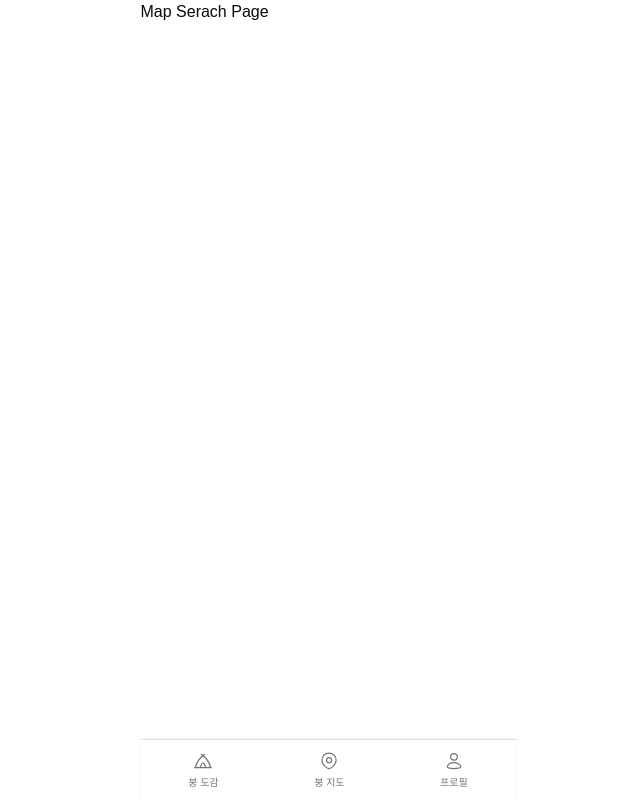
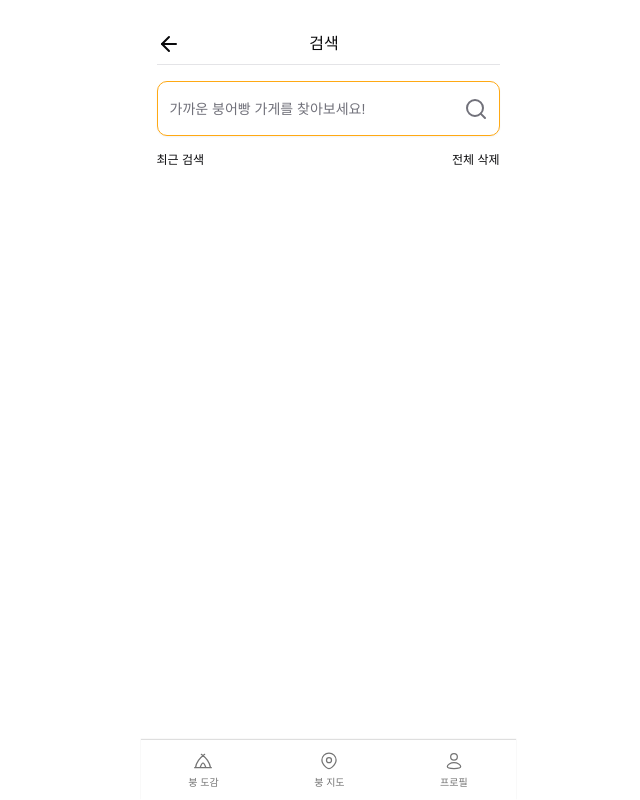
Before and after one commit to muffin9/bungmakase, a Next.js app: page /map/search in a window 1280 px wide. Shown: the whole page, without its empty margins (312-952 px from the left). Built offline with nearby package versions, Linux system fonts and the light colour scheme; a web font is replaced by a local one.

Commit message:
feature: 지도 - 검색 페이지 UI 구현, 최근검색 컴포넌트 적용

```diff
--- a/package.json
+++ b/package.json
@@ -15,6 +15,7 @@
     "@hookform/resolvers": "^3.10.0",
     "@radix-ui/react-dialog": "^1.1.5",
     "@radix-ui/react-label": "^2.1.2",
+    "@radix-ui/react-separator": "^1.1.2",
     "@radix-ui/react-slot": "^1.1.1",
     "@shadcn/ui": "^0.0.4",
     "@tanstack/react-query": "^5.64.2",
--- a/src/app/map/page.tsx
+++ b/src/app/map/page.tsx
@@ -13,7 +13,7 @@ export default function MapPage() {
     <section>
       <KakaoMap>
         <header
-          className={`px-4 absolute left-[50%] -translate-x-1/2 top-12 z-${zIndex.mapHeader}`}
+          className={`px-4 w-full absolute left-[50%] -translate-x-1/2 top-12 z-${zIndex.mapHeader}`}
         >
           <SearchInput
             placeholder={'가까운 붕어빵 가게를 찾아보세요!'}
--- a/src/app/map/search/page.tsx
+++ b/src/app/map/search/page.tsx
@@ -1,3 +1,19 @@
+import BackButton from '@/components/common/BackButton';
+import { SearchForm } from '@/components/SearchForm';
+import { Separator } from '@/components/ui/separator';
+
 export default function MapSearchPage() {
-  return <section>Map Serach Page</section>;
+  return (
+    <section className="h-screen px-4 py-8">
+      <header className="flex justify-between mb-2">
+        <BackButton />
+        <span>검색</span>
+        <div className="mr-8" />
+      </header>
+      <Separator />
+      <div className="py-4">
+        <SearchForm />
+      </div>
+    </section>
+  );
 }
--- /dev/null
+++ b/src/components/RecentSearchForm/index.tsx
@@ -0,0 +1,40 @@
+'use client';
+
+import { useRecentSearches } from '@/hooks/useRecentSearches';
+import Image from 'next/image';
+
+export function RecentSearchForm() {
+  const { recentSearches, removeRecentSearch, clearRecentSearches } =
+    useRecentSearches();
+
+  return (
+    <div className="flex flex-col">
+      <header className="py-4 flex justify-between">
+        <span className="text-xs">최근 검색</span>
+        <span
+          className="text-xs font-light cursor-pointer"
+          onClick={clearRecentSearches}
+        >
+          전체 삭제
+        </span>
+      </header>
+      <div className="flex flex-col gap-2">
+        {recentSearches.map((term) => (
+          <div key={term} className="flex justify-between">
+            {/* TODO: 검색 성공시, addRecentSearch 함수로 최근 검색어에 추가  */}
+            <p className="w-full cursor-pointer">{term}</p>
+            <button onClick={() => removeRecentSearch(term)}>
+              <Image
+                src="/images/svg/delete.svg"
+                width={16}
+                height={16}
+                alt="recent-search"
+                className="cursor-pointer"
+              />
+            </button>
+          </div>
+        ))}
+      </div>
+    </div>
+  );
+}
--- /dev/null
+++ b/src/components/SearchForm/index.tsx
@@ -0,0 +1,20 @@
+'use client';
+
+import { SearchInput } from '@/components/common/SearchInput';
+import { RecentSearchForm } from '../RecentSearchForm';
+import { useSearchValue } from '@/hooks/useSearchValue';
+
+export function SearchForm() {
+  const { value, handleChange } = useSearchValue();
+
+  return (
+    <div className="flex flex-col">
+      <SearchInput
+        placeholder="가까운 붕어빵 가게를 찾아보세요!"
+        value={value}
+        onChange={handleChange}
+      />
+      {value ? <div>Search Result List</div> : <RecentSearchForm />}
+    </div>
+  );
+}
--- /dev/null
+++ b/src/components/ui/separator.tsx
@@ -0,0 +1,31 @@
+"use client"
+
+import * as React from "react"
+import * as SeparatorPrimitive from "@radix-ui/react-separator"
+
+import { cn } from "@/lib/utils"
+
+const Separator = React.forwardRef<
+  React.ElementRef<typeof SeparatorPrimitive.Root>,
+  React.ComponentPropsWithoutRef<typeof SeparatorPrimitive.Root>
+>(
+  (
+    { className, orientation = "horizontal", decorative = true, ...props },
+    ref
+  ) => (
+    <SeparatorPrimitive.Root
+      ref={ref}
+      decorative={decorative}
+      orientation={orientation}
+      className={cn(
+        "shrink-0 bg-border",
+        orientation === "horizontal" ? "h-[1px] w-full" : "h-full w-[1px]",
+        className
+      )}
+      {...props}
+    />
+  )
+)
+Separator.displayName = SeparatorPrimitive.Root.displayName
+
+export { Separator }
--- /dev/null
+++ b/src/hooks/useRecentSearches.ts
@@ -0,0 +1,51 @@
+import { useState, useEffect } from 'react';
+
+const RECENT_SEARCHES_KEY = 'recent-searches';
+const MAX_RECENT_SEARCHES = 15;
+
+export function useRecentSearches() {
+  const [recentSearches, setRecentSearches] = useState<string[]>([]);
+
+  // localStorage에서 최근 검색어 불러오기
+  useEffect(() => {
+    const saved = localStorage.getItem(RECENT_SEARCHES_KEY);
+    if (saved) {
+      setRecentSearches(JSON.parse(saved));
+    }
+  }, []);
+
+  // 최근 검색어 추가
+  const addRecentSearch = (search: string) => {
+    const trimmed = search.trim();
+    if (!trimmed) return;
+
+    setRecentSearches((prev) => {
+      const filtered = prev.filter((item) => item !== trimmed);
+      const updated = [trimmed, ...filtered].slice(0, MAX_RECENT_SEARCHES);
+      localStorage.setItem(RECENT_SEARCHES_KEY, JSON.stringify(updated));
+      return updated;
+    });
+  };
+
+  // 최근 검색어 삭제
+  const removeRecentSearch = (search: string) => {
+    setRecentSearches((prev) => {
+      const updated = prev.filter((item) => item !== search);
+      localStorage.setItem(RECENT_SEARCHES_KEY, JSON.stringify(updated));
+      return updated;
+    });
+  };
+
+  // 최근 검색어 전체 삭제
+  const clearRecentSearches = () => {
+    localStorage.removeItem(RECENT_SEARCHES_KEY);
+    setRecentSearches([]);
+  };
+
+  return {
+    recentSearches,
+    addRecentSearch,
+    removeRecentSearch,
+    clearRecentSearches,
+  };
+}
```
Also changed, not shown: public/images/svg/delete.svg (added), 1 other file (tests, documents, lock files or other folders).
